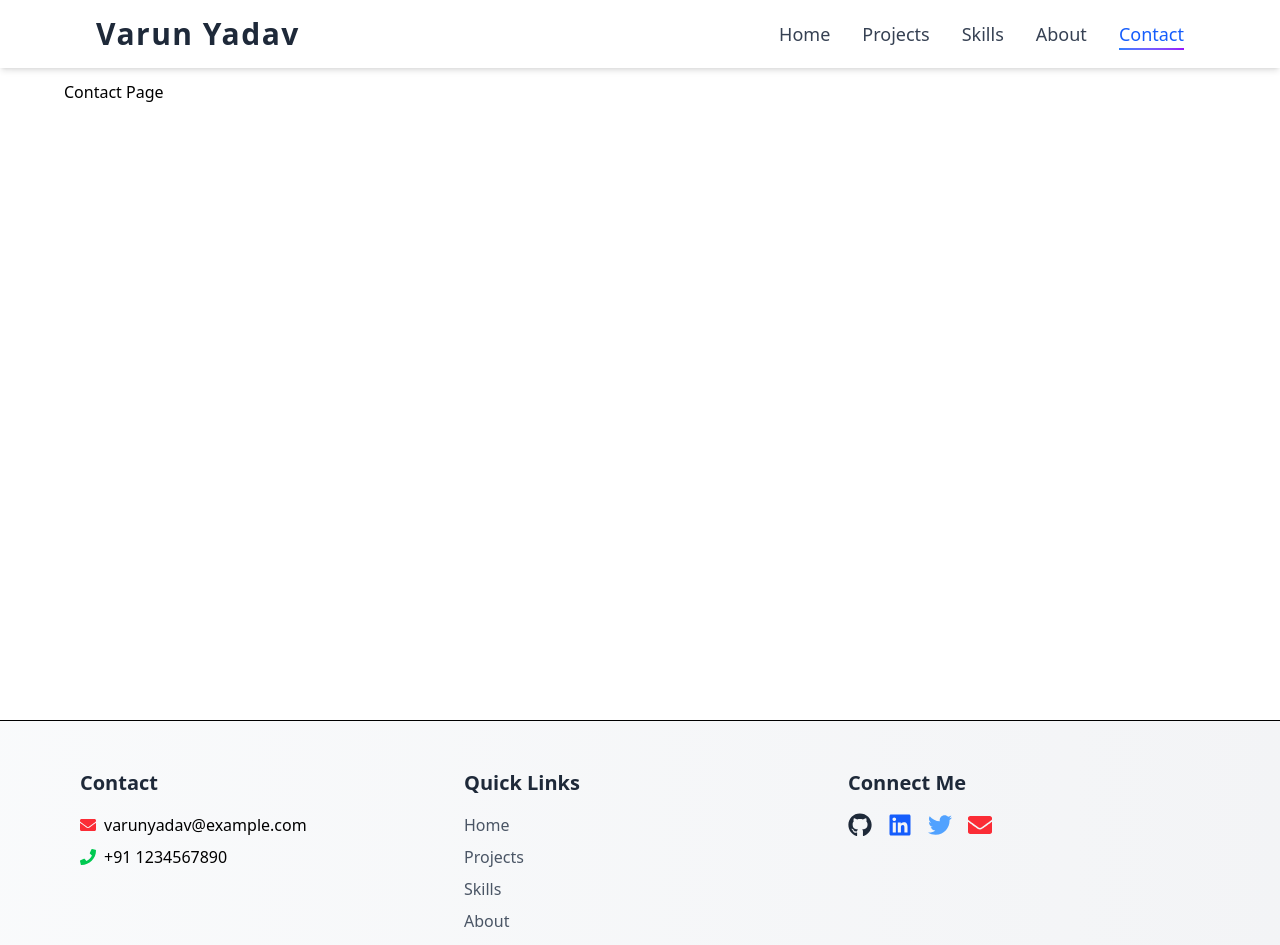
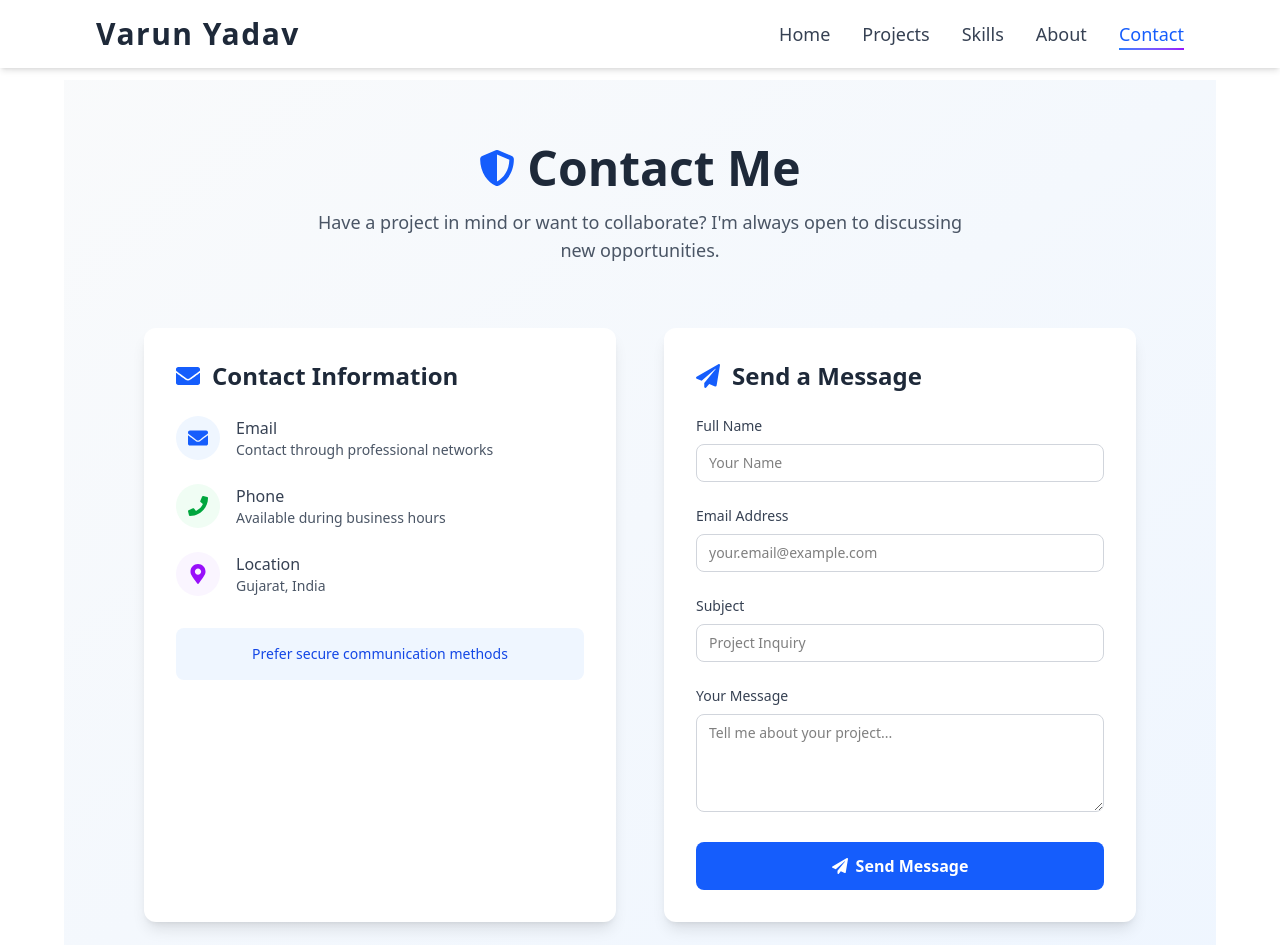
Before and after one commit to Varunyadavgithub/Portfolio, a React (Vite) app in the folder client/: page /contact in a window 1280 px wide. Shown: the top 945 px of the page. Built offline with nearby package versions, Linux system fonts and the light colour scheme.

Commit message:
contact page done

```diff
--- a/client/src/components/InterestsSection.jsx
+++ b/client/src/components/InterestsSection.jsx
@@ -32,6 +32,13 @@
 const InterestsSection = () => {
   const Interests = [
     {
+      icon: <FaDatabase />,
+      title: "Data Structures & Algorithms",
+      description:
+        "Solving complex computational problems with efficient algorithmic approaches.",
+      color: "bg-purple-500",
+    },
+    {
       icon: <FaCode />,
       title: "Full Stack Development",
       description:
@@ -51,13 +58,6 @@
       description:
         "Exploring web application security, penetration testing, and ethical hacking methodologies.",
       color: "bg-red-500",
-    },
-    {
-      icon: <FaDatabase />,
-      title: "Data Structures & Algorithms",
-      description:
-        "Solving complex computational problems with efficient algorithmic approaches.",
-      color: "bg-purple-500",
     },
     {
       icon: <FaRobot />,
--- a/client/src/pages/About.jsx
+++ b/client/src/pages/About.jsx
@@ -239,7 +239,7 @@
                 },
                 {
                   degree: "Class 12th",
-                  institution: "BPMG Public School.",
+                  institution: "BPMG Public School",
                   year: "2021 - 2022",
                   type: "Higher Secondary",
                   color: "bg-green-500",
@@ -247,7 +247,7 @@
                 },
                 {
                   degree: "Class 10th",
-                  institution: "Sterling group of School.",
+                  institution: "Sterling Group of School",
                   year: "2019 - 2020",
                   type: "Secondary",
                   color: "bg-purple-500",
--- a/client/src/pages/Contact.jsx
+++ b/client/src/pages/Contact.jsx
@@ -1,11 +1,276 @@
-import React from 'react'
+import React, { useState } from "react";
+import { motion } from "framer-motion";
+import {
+  FaEnvelope,
+  FaPhone,
+  FaMapMarkerAlt,
+  FaPaperPlane,
+  FaShieldAlt,
+} from "react-icons/fa";
 
 const Contact = () => {
+  const [formData, setFormData] = useState({
+    name: "",
+    email: "",
+    subject: "",
+    message: "",
+  });
+
+  const [formStatus, setFormStatus] = useState({
+    submitting: false,
+    info: { error: false, msg: null },
+  });
+
+  const handleChange = (e) => {
+    const { name, value } = e.target;
+    setFormData((prevState) => ({
+      ...prevState,
+      [name]: value,
+    }));
+  };
+
+  const handleSubmit = async (e) => {
+    e.preventDefault();
+    setFormStatus((prevState) => ({
+      ...prevState,
+      submitting: true,
+    }));
+
+    try {
+      // Simulate form submission
+      await new Promise((resolve) => setTimeout(resolve, 1500));
+
+      // Reset form and show success message
+      setFormData({
+        name: "",
+        email: "",
+        subject: "",
+        message: "",
+      });
+
+      setFormStatus({
+        submitting: false,
+        info: {
+          error: false,
+          msg: "Thank you for your message. I'll get back to you soon!",
+        },
+      });
+    } catch (error) {
+      setFormStatus({
+        submitting: false,
+        info: {
+          error: true,
+          msg: "Oops! Something went wrong. Please try again.",
+        },
+      });
+    }
+  };
+
   return (
-    <div>
-      Contact Page
-    </div>
-  )
-}
+    <motion.div
+      initial={{ opacity: 0 }}
+      animate={{ opacity: 1 }}
+      exit={{ opacity: 0 }}
+      className="min-h-screen bg-gradient-to-br from-gray-50 to-blue-50 py-8 sm:py-12 md:py-16 px-4 sm:px-6 md:px-20"
+    >
+      <div className="container mx-auto max-w-6xl">
+        {/* Page Header */}
+        <motion.div
+          initial={{ y: -50, opacity: 0 }}
+          animate={{ y: 0, opacity: 1 }}
+          className="text-center mb-10 sm:mb-12 md:mb-16"
+        >
+          <div className="flex justify-center items-center space-x-3 mb-4">
+            <FaShieldAlt className="text-blue-600 text-3xl sm:text-4xl" />
+            <h1 className="text-3xl sm:text-4xl md:text-5xl font-bold text-gray-800">
+              Contact Me
+            </h1>
+          </div>
+          <p className="text-base sm:text-lg text-gray-600 max-w-2xl mx-auto">
+            Have a project in mind or want to collaborate? I'm always open to
+            discussing new opportunities.
+          </p>
+        </motion.div>
 
-export default Contact
+        <div className="grid grid-cols-1 md:grid-cols-2 gap-6 sm:gap-8 md:gap-12">
+          {/* Contact Information */}
+          <motion.div
+            initial={{ x: -50, opacity: 0 }}
+            animate={{ x: 0, opacity: 1 }}
+            transition={{ delay: 0.2 }}
+            className="bg-white p-6 sm:p-8 rounded-xl shadow-lg"
+          >
+            <h2 className="text-xl sm:text-2xl font-semibold text-gray-800 mb-6 flex items-center">
+              <FaEnvelope className="mr-3 text-blue-600" />
+              Contact Information
+            </h2>
+
+            <div className="space-y-4 sm:space-y-6">
+              <div className="flex items-center space-x-4">
+                <div className="bg-blue-50 p-3 rounded-full">
+                  <FaEnvelope className="text-blue-600 text-xl" />
+                </div>
+                <div>
+                  <h3 className="font-medium text-gray-700">Email</h3>
+                  <p className="text-sm text-gray-600">
+                    Contact through professional networks
+                  </p>
+                </div>
+              </div>
+
+              <div className="flex items-center space-x-4">
+                <div className="bg-green-50 p-3 rounded-full">
+                  <FaPhone className="text-green-600 text-xl" />
+                </div>
+                <div>
+                  <h3 className="font-medium text-gray-700">Phone</h3>
+                  <p className="text-sm text-gray-600">
+                    Available during business hours
+                  </p>
+                </div>
+              </div>
+
+              <div className="flex items-center space-x-4">
+                <div className="bg-purple-50 p-3 rounded-full">
+                  <FaMapMarkerAlt className="text-purple-600 text-xl" />
+                </div>
+                <div>
+                  <h3 className="font-medium text-gray-700">Location</h3>
+                  <p className="text-sm text-gray-600">Gujarat, India</p>
+                </div>
+              </div>
+            </div>
+
+            <div className="mt-6 sm:mt-8 bg-blue-50 p-4 rounded-lg">
+              <p className="text-xs sm:text-sm text-blue-700 text-center">
+                Prefer secure communication methods
+              </p>
+            </div>
+          </motion.div>
+
+          {/* Contact Form */}
+          <motion.div
+            initial={{ x: 50, opacity: 0 }}
+            animate={{ x: 0, opacity: 1 }}
+            transition={{ delay: 0.2 }}
+          >
+            <form
+              onSubmit={handleSubmit}
+              className="bg-white p-6 sm:p-8 rounded-xl shadow-lg"
+            >
+              <h2 className="text-xl sm:text-2xl font-semibold text-gray-800 mb-6 flex items-center">
+                <FaPaperPlane className="mr-3 text-blue-600" />
+                Send a Message
+              </h2>
+
+              <div className="space-y-4 sm:space-y-6">
+                {/* Form Fields */}
+                {[
+                  {
+                    name: "name",
+                    label: "Full Name",
+                    type: "text",
+                    placeholder: "Your Name",
+                  },
+                  {
+                    name: "email",
+                    label: "Email Address",
+                    type: "email",
+                    placeholder: "your.email@example.com",
+                  },
+                  {
+                    name: "subject",
+                    label: "Subject",
+                    type: "text",
+                    placeholder: "Project Inquiry",
+                  },
+                ].map((field) => (
+                  <div key={field.name}>
+                    <label
+                      htmlFor={field.name}
+                      className="block text-gray-700 mb-2 text-sm"
+                    >
+                      {field.label}
+                    </label>
+                    <input
+                      type={field.type}
+                      id={field.name}
+                      name={field.name}
+                      value={formData[field.name]}
+                      onChange={handleChange}
+                      required
+                      className="w-full px-3 py-2 text-sm border border-gray-300 rounded-lg focus:outline-none focus:ring-2 focus:ring-blue-500"
+                      placeholder={field.placeholder}
+                    />
+                  </div>
+                ))}
+
+                <div>
+                  <label
+                    htmlFor="message"
+                    className="block text-gray-700 mb-2 text-sm"
+                  >
+                    Your Message
+                  </label>
+                  <textarea
+                    id="message"
+                    name="message"
+                    value={formData.message}
+                    onChange={handleChange}
+                    required
+                    rows={4}
+                    className="w-full px-3 py-2 text-sm border border-gray-300 rounded-lg focus:outline-none focus:ring-2 focus:ring-blue-500"
+                    placeholder="Tell me about your project..."
+                  ></textarea>
+                </div>
+
+                {/* Form Status Message */}
+                {formStatus.info.msg && (
+                  <div
+                    className={`
+                      p-3 rounded-lg text-center text-sm
+                      ${
+                        formStatus.info.error
+                          ? "bg-red-100 text-red-700"
+                          : "bg-green-100 text-green-700"
+                      }
+                    `}
+                  >
+                    {formStatus.info.msg}
+                  </div>
+                )}
+
+                {/* Submit Button */}
+                <button
+                  type="submit"
+                  disabled={formStatus.submitting}
+                  className={`
+                    w-full py-2 sm:py-3 rounded-lg text-white font-semibold transition-all duration-300
+                    text-sm sm:text-base
+                    ${
+                      formStatus.submitting
+                        ? "bg-gray-400 cursor-not-allowed"
+                        : "bg-blue-600 hover:bg-blue-700 focus:outline-none focus:ring-2 focus:ring-blue-500 focus:ring-opacity-50"
+                    }
+                    flex items-center justify-center space-x-2
+                  `}
+                >
+                  {formStatus.submitting ? (
+                    <>Sending...</>
+                  ) : (
+                    <>
+                      <FaPaperPlane />
+                      <span>Send Message</span>
+                    </>
+                  )}
+                </button>
+              </div>
+            </form>
+          </motion.div>
+        </div>
+      </div>
+    </motion.div>
+  );
+};
+
+export default Contact;
--- a/client/src/pages/Home.jsx
+++ b/client/src/pages/Home.jsx
@@ -4,9 +4,7 @@
 import HeroSection from "../components/HeroSection";
 import InterestsSection from "../components/InterestsSection";
 
-
 const Home = () => {
-
   return (
     <motion.div
       initial={{ opacity: 0 }}
@@ -16,7 +14,7 @@
     >
       <HeroSection />
 
-     <InterestsSection/>
+      <InterestsSection />
     </motion.div>
   );
 };
```
